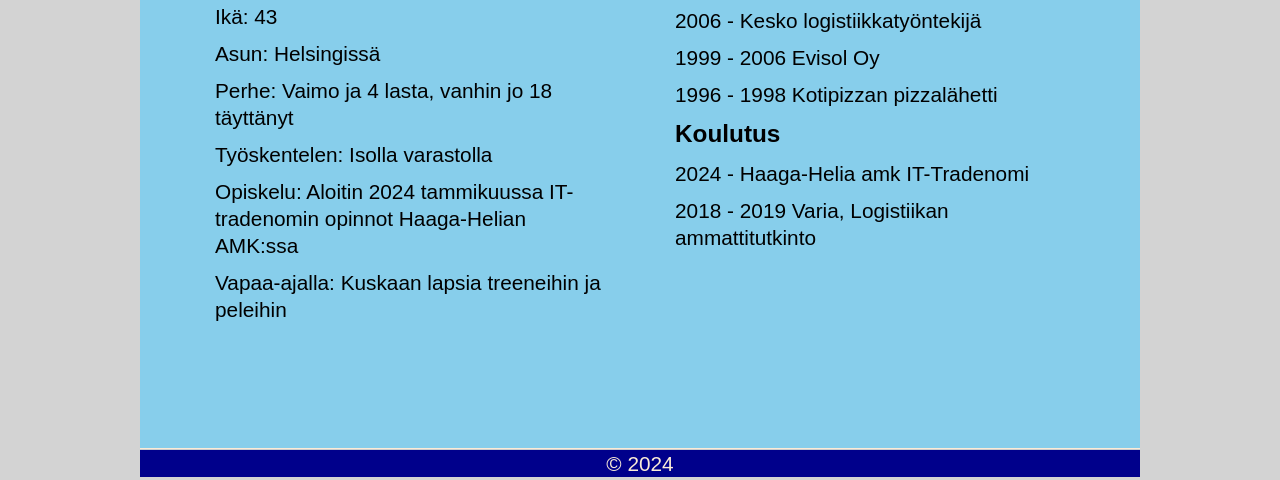
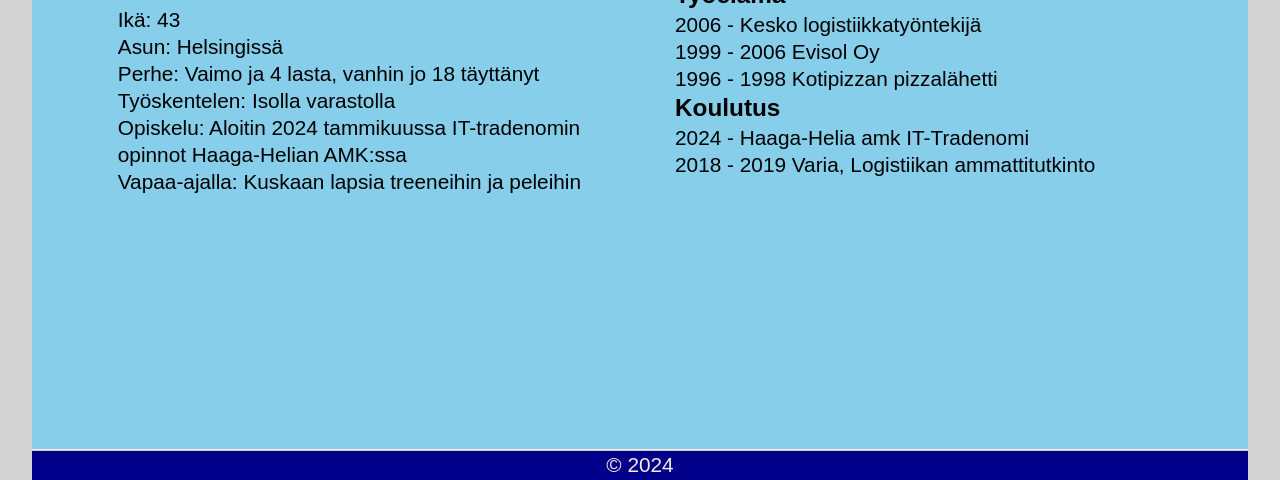
Before and after one commit to narinojanne/narinojanne.github.io, a plain HTML site: page oma.html in a window 1280 px wide. Shown: the part 320-800 px from the top of the page. Drawn offline with Linux system fonts and the light colour scheme.

Commit message:
Update oma.html
css update

```diff
--- a/oma.html
+++ b/oma.html
@@ -6,7 +6,7 @@
     <meta name="author" content="narinojanne">
     <meta name="description" content="IT-tradenomi opiskelijan pieni nettisivusto opetteluun ja testailuun">
     <meta name="viewport" content="width=device-width, initial-scale=1.0">
-    <link rel="stylesheet" href="/oma.css">
+    <link rel="stylesheet" href="/grid.css">
     <title>Sisältö</title>
 </head>
 
```
